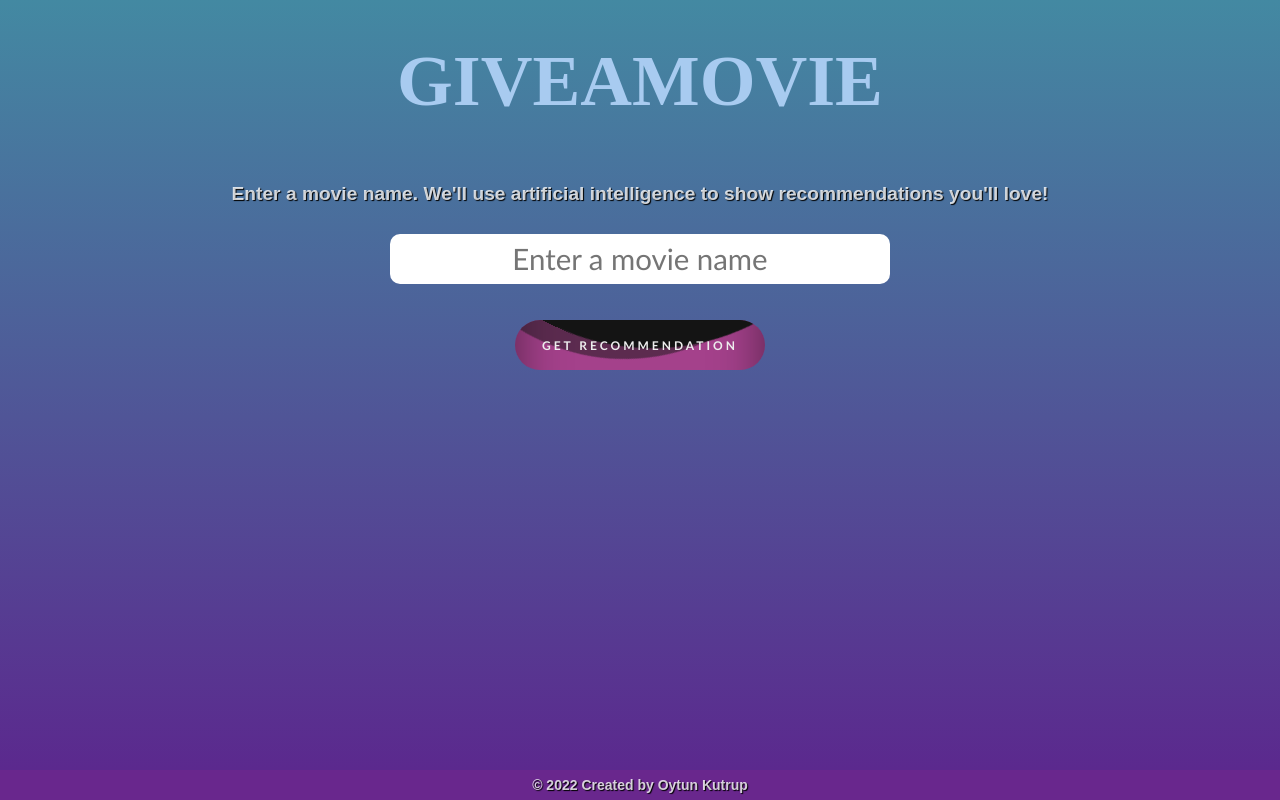
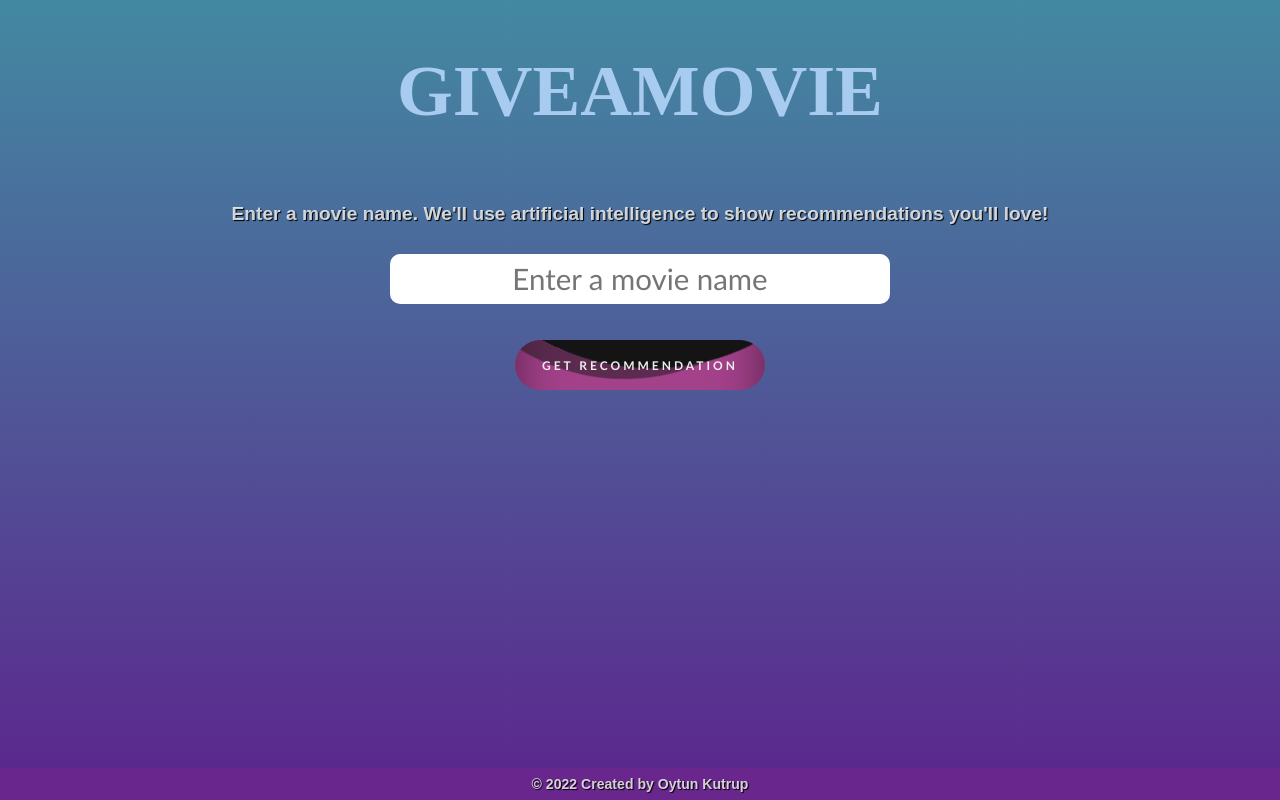
Before and after one commit to OytunKutrup/giveamovie.com-public, a Flask app: template templates/home.html in a window 1280 px wide. Run offline with Flask 2, Linux system fonts and the light colour scheme; the template is opened without the code that fills it, so the values that code supplies are empty; parts of the project's set-up code (start-up, migrations or seed data) failed here and were passed over; some libraries are stand-ins or nearby versions.

Commit message:
Movie not found auto complete bug and footer bug fixed.

```diff
--- a/Backend.py
+++ b/Backend.py
@@ -17,6 +17,7 @@ class App:
             for movie_info in result:
                 movie_names.append(movie_info[0])
             return movie_names
+
     @staticmethod
     def get_movie_names(self):
         query = (
--- a/Main.py
+++ b/Main.py
@@ -14,6 +14,7 @@ def get_recommendation_data(movie_name):
     neo4j_app.close()
     return recommended_movies
 
+
 def get_movie_names():
     uri = "neo4j+s://4f84511a.databases.neo4j.io"
     user = "neo4j"
@@ -23,23 +24,25 @@ def get_movie_names():
     neo4j_app.close()
     return movie_names
 
+
+movie_names = get_movie_names()
+
+
 @app.route("/home")
 @app.route("/")
 def home():
-    movie_names = get_movie_names()
     return render_template("home.html", movie_names=movie_names)
 
 
 @app.route("/recommendation1", methods=["POST", "GET"])
 def recommendation1():
     if request.method == 'POST':
-        movie_names = get_movie_names()
         input_movie = request.form['movie_input']
         recommended_movies = get_recommendation_data(input_movie)
 
         if recommended_movies is None:
             rec_movie_name = "Movie not found!"
-            return render_template("home.html", name=rec_movie_name)
+            return render_template("home.html", name=rec_movie_name, movie_names=movie_names)
         recommended_movie = recommended_movies[0]
 
         rec_movie_name = recommended_movie.get('title')
@@ -47,25 +50,25 @@ def recommendation1():
         rec_movie_runtime = recommended_movie.get('runtime')
         rec_movie_year = recommended_movie.get('year')
         rec_movie_rating = recommended_movie.get('average_rating')
+        rec_movie_genres = recommended_movie.get('genres')
         action = "recommendation2"
         flash("(" + str(recommended_movie.get('year')) + ")")
         flash("min")
         flash("IMDB")
         return render_template("recommendation.html", input_movie=input_movie, name=rec_movie_name,
                                overview=rec_movie_overview, runtime=rec_movie_runtime, year=rec_movie_year,
-                               rating=rec_movie_rating, action=action,  movie_names=movie_names)
+                               rating=rec_movie_rating, genres=rec_movie_genres, action=action, movie_names=movie_names)
 
 
 @app.route("/recommendation2", methods=["POST", "GET"])
 def recommendation2():
     if request.method == 'POST':
-        movie_names = get_movie_names()
         input_movie = request.form['movie_input']
         recommended_movies = get_recommendation_data(input_movie)
 
         if recommended_movies is None:
             rec_movie_name = "Movie not found."
-            return render_template("home.html", name=rec_movie_name)
+            return render_template("home.html", name=rec_movie_name, movie_names=movie_names)
         recommended_movie = recommended_movies[1]
 
         rec_movie_name = recommended_movie.get('title')
@@ -73,25 +76,25 @@ def recommendation2():
         rec_movie_runtime = recommended_movie.get('runtime')
         rec_movie_year = recommended_movie.get('year')
         rec_movie_rating = recommended_movie.get('average_rating')
+        rec_movie_genres = recommended_movie.get('genres')
         action = "recommendation3"
         flash("(" + str(recommended_movie.get('year')) + ")")
         flash("min")
         flash("IMDB")
         return render_template("recommendation.html", input_movie=input_movie, name=rec_movie_name,
                                overview=rec_movie_overview, runtime=rec_movie_runtime, year=rec_movie_year,
-                               rating=rec_movie_rating, action=action, movie_names=movie_names)
+                               rating=rec_movie_rating, genres=rec_movie_genres, action=action, movie_names=movie_names)
 
 
 @app.route("/recommendation3", methods=["POST", "GET"])
 def recommendation3():
     if request.method == 'POST':
-        movie_names = get_movie_names()
         input_movie = request.form['movie_input']
         recommended_movies = get_recommendation_data(input_movie)
 
         if recommended_movies is None:
             rec_movie_name = "Movie not found."
-            return render_template("home.html", name=rec_movie_name)
+            return render_template("home.html", name=rec_movie_name, movie_names=movie_names)
         recommended_movie = recommended_movies[2]
 
         rec_movie_name = recommended_movie.get('title')
@@ -99,25 +102,25 @@ def recommendation3():
         rec_movie_runtime = recommended_movie.get('runtime')
         rec_movie_year = recommended_movie.get('year')
         rec_movie_rating = recommended_movie.get('average_rating')
+        rec_movie_genres = recommended_movie.get('genres')
         action = "recommendation4"
         flash("(" + str(recommended_movie.get('year')) + ")")
         flash("min")
         flash("IMDB")
         return render_template("recommendation.html", input_movie=input_movie, name=rec_movie_name,
                                overview=rec_movie_overview, runtime=rec_movie_runtime, year=rec_movie_year,
-                               rating=rec_movie_rating, action=action, movie_names=movie_names)
+                               rating=rec_movie_rating, genres=rec_movie_genres, action=action, movie_names=movie_names)
 
 
 @app.route("/recommendation4", methods=["POST", "GET"])
 def recommendation4():
     if request.method == 'POST':
-        movie_names = get_movie_names()
         input_movie = request.form['movie_input']
         recommended_movies = get_recommendation_data(input_movie)
 
         if recommended_movies is None:
             rec_movie_name = "Movie not found."
-            return render_template("home.html", name=rec_movie_name)
+            return render_template("home.html", name=rec_movie_name, movie_names=movie_names)
         recommended_movie = recommended_movies[3]
 
         rec_movie_name = recommended_movie.get('title')
@@ -125,25 +128,25 @@ def recommendation4():
         rec_movie_runtime = recommended_movie.get('runtime')
         rec_movie_year = recommended_movie.get('year')
         rec_movie_rating = recommended_movie.get('average_rating')
+        rec_movie_genres = recommended_movie.get('genres')
         action = "recommendation5"
         flash("(" + str(recommended_movie.get('year')) + ")")
         flash("min")
         flash("IMDB")
         return render_template("recommendation.html", input_movie=input_movie, name=rec_movie_name,
                                overview=rec_movie_overview, runtime=rec_movie_runtime, year=rec_movie_year,
-                               rating=rec_movie_rating, action=action, movie_names=movie_names)
+                               rating=rec_movie_rating, genres=rec_movie_genres, action=action, movie_names=movie_names)
 
 
 @app.route("/recommendation5", methods=["POST", "GET"])
 def recommendation5():
     if request.method == 'POST':
-        movie_names = get_movie_names()
         input_movie = request.form['movie_input']
         recommended_movies = get_recommendation_data(input_movie)
 
         if recommended_movies is None:
             rec_movie_name = "Movie not found."
-            return render_template("home.html", name=rec_movie_name)
+            return render_template("home.html", name=rec_movie_name, movie_names=movie_names)
         recommended_movie = recommended_movies[4]
 
         rec_movie_name = recommended_movie.get('title')
@@ -151,13 +154,14 @@ def recommendation5():
         rec_movie_runtime = recommended_movie.get('runtime')
         rec_movie_year = recommended_movie.get('year')
         rec_movie_rating = recommended_movie.get('average_rating')
+        rec_movie_genres = recommended_movie.get('genres')
         action = "recommendation1"
         flash("(" + str(recommended_movie.get('year')) + ")")
         flash("min")
         flash("IMDB")
         return render_template("recommendation.html", input_movie=input_movie, name=rec_movie_name,
                                overview=rec_movie_overview, runtime=rec_movie_runtime, year=rec_movie_year,
-                               rating=rec_movie_rating, action=action, movie_names=movie_names)
+                               rating=rec_movie_rating, genres=rec_movie_genres, action=action, movie_names=movie_names)
 
 
 if __name__ == "__main__":
--- a/static/style.css
+++ b/static/style.css
@@ -2,14 +2,19 @@ body {
     text-align: center;
     background: rgb(67,137,162);
     background: linear-gradient(180deg, rgba(67,137,162,1) 0%, rgba(92,37,141,1) 100%);
-    display: flex;
     justify-content: center;
+    display: inline-block;
     height: 100vh;
     width: 100%;
     background-repeat: no-repeat;
     background-size: cover;
     background-attachment: fixed;
     text-decoration: none;
+}
+
+.main-form{
+    height: 89vh;
+    display: inline-block;
 }
 
 p {
@@ -90,7 +95,8 @@ a {
     color: #A8CBF0;
     font-weight: bold;
     font-size: 5.6vw;
-    margin: 40px 20px 60px 20px;
+    margin: 0;
+    padding: 50px 30px 70px 30px;
     text-decoration: none;
     width: auto;
 
@@ -192,16 +198,22 @@ a:hover .liquid{
     max-width: 500px;
 }
 
+.footer-div {
+    bottom: 0;
+    width: %100;
+    margin-top: 7vh;
+}
+
 #footer {
-   position:fixed;
-   left:0px;
-   bottom:0px;
-   height:30px;
-   width:100%;
-   background:#69278D;
+    display:flex;
+    justify-content:center;
+    align-items:center;
+    height: 4vh;
+    background: #69278D;
+
 }
+
 #footer-text {
-    font-size: 14px;
+    font-size: 1.1vw;
     position: relative;
-    top: 22%
 }
--- a/templates/home.html
+++ b/templates/home.html
@@ -19,7 +19,7 @@
 <body>
 
 
-<form action="recommendation1" method="post">
+<form class="main-form" action="recommendation1" method="post">
 
     <a id="homepage" href="/">Giveamovie</a>
     <p> Enter a movie name. We'll use artificial intelligence to show recommendations you'll love!</p>
@@ -44,6 +44,12 @@
 
 
 
+
+
+
+
+
+
     </script>
     <div class="input-button">
         <a id="button">
@@ -56,13 +62,14 @@
         </h2>
     </div>
 
+
+</form>
+<div class="footer-div">
     <footer id="footer" class="main-footer">
         <p id="footer-text">
             © 2022 Created by Oytun Kutrup
         </p>
     </footer>
-
-</form>
-
+</div>
 </body>
 </html>
```
Also changed, not shown: templates/recommendation.html (+9 -3 lines).
